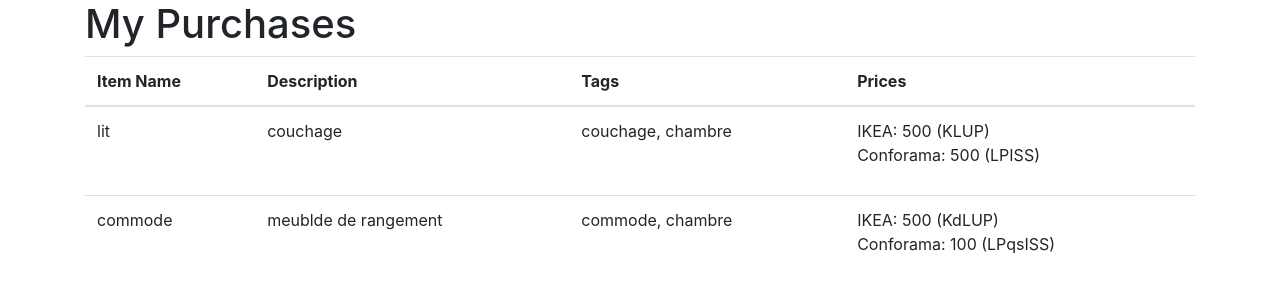
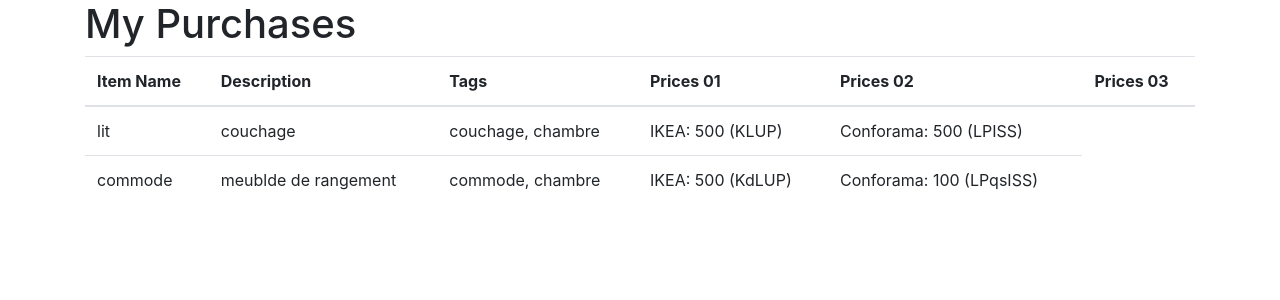
Before and after one commit to jlbionville/boutique, a Vue app: page /purchases in a window 1280 px wide. Shown: the top 300 px of the page. Built offline with nearby package versions, Linux system fonts and the light colour scheme.

Commit message:
gestion des differents magasins

```diff
--- a/src/components/PurchaseList.vue
+++ b/src/components/PurchaseList.vue
@@ -7,7 +7,9 @@
 					<th>Item Name</th>
 					<th>Description</th>
 					<th>Tags</th>
-					<th>Prices</th>
+					<th>Prices 01</th>
+					<th>Prices 02</th>
+					<th>Prices 03</th>
 				</tr>
 			</thead>
 			<tbody>
@@ -15,12 +17,18 @@
 					<td>{{ item.libelle }}</td>
 					<td>{{ item.description }}</td>
 					<td>{{ item.tags.join(', ') }}</td>
-					<td>
-						<ul class="list-unstyled">
-							<li v-for="price in item.prix">
-								{{ price.magasin }}: {{ price.prix }} ({{ price.modele }})
-							</li>
-						</ul>
+					<td v-for="price in item.prix">
+						<template v-if="price.magasin === 'IKEA'">
+
+							{{ price.magasin }}: {{ price.prix }} ({{ price.modele }})
+						</template>
+						<template v-if="price.magasin === 'Conforama'">
+
+							{{ price.magasin }}: {{ price.prix }} ({{ price.modele }})
+						</template>
+						<template v-if="price.magasin === 'PEVEX'">
+							{{ price.magasin }}: {{ price.prix }} ({{ price.modele }})
+						</template>
 					</td>
 				</tr>
 			</tbody>
```
